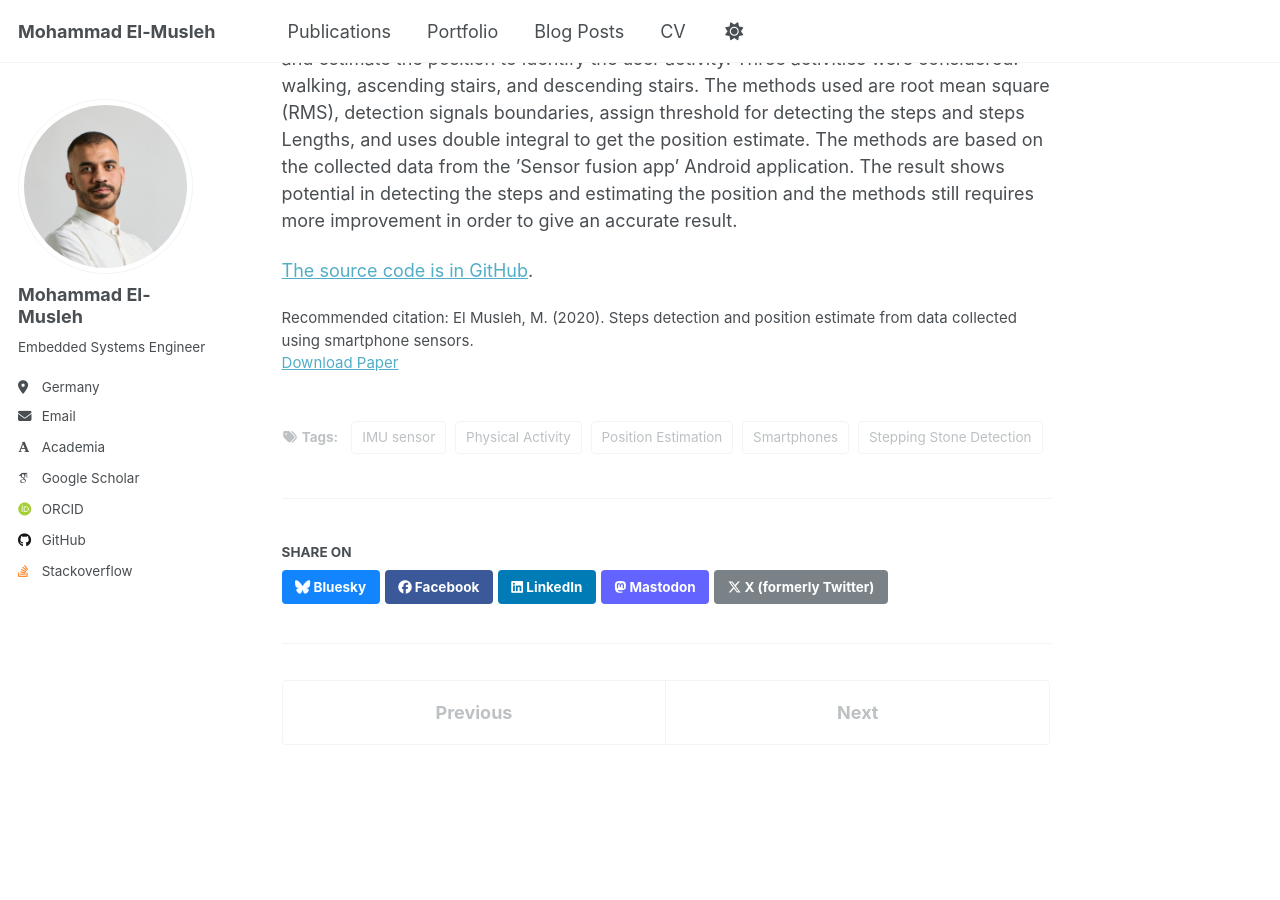
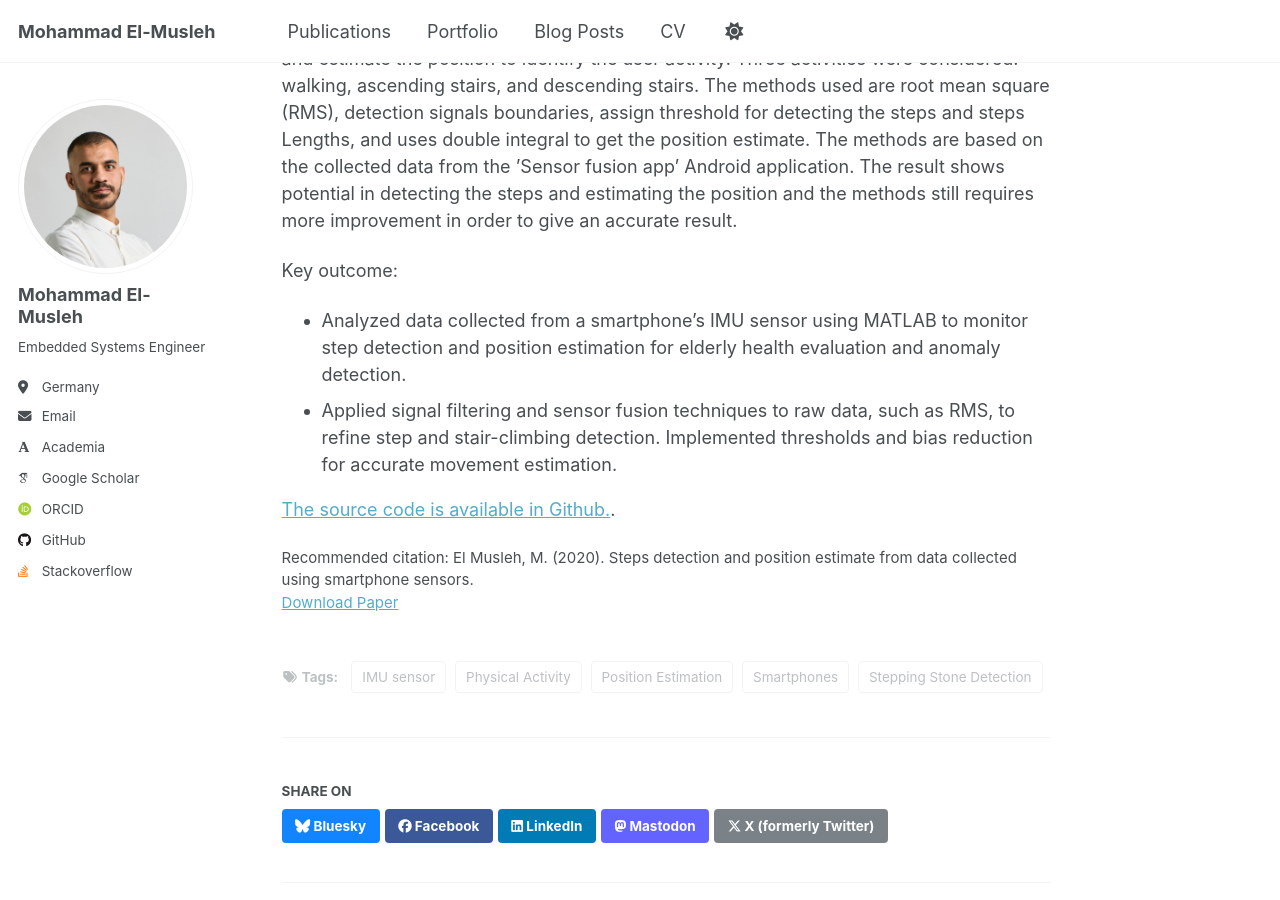
Before and after one commit to el-musleh/el-musleh.github.io, a Jekyll site: the page built from _publications/2020-11-26-smartphone-steps-detection-and-position-estimate.md, in a window 1280 px wide and 900 px high, scrolled down 314 px. Built offline with Jekyll 4.4.1, drawn with Linux system fonts in a browser that asks for light colours; some web fonts are replaced; a script that is not in the unit is left out.

Commit message:
Update text in the publication pages include adding referece to the source code

```diff
--- a/_publications/2020-11-26-smartphone-steps-detection-and-position-estimate.md
+++ b/_publications/2020-11-26-smartphone-steps-detection-and-position-estimate.md
@@ -13,4 +13,8 @@ tags: [Physical Activity, Smartphones, Position Estimation, Stepping Stone Detec
 
 The life expectancy of the elderly population is expected to increase and this means many older adults living alone will be in need of medical support and care. With the advantage of smartphones that has built-in IMU sensors, it can be used to allow the end-user to self-track and diagnose, i.e., health monitoring. This project work will be focusing on the automatic detection of performed activity, particularly in the process of detecting steps and estimate the position to identify the user activity. Three activities were considered: walking, ascending stairs, and descending stairs. The methods used are root mean square (RMS), detection signals boundaries, assign threshold for detecting the steps and steps Lengths, and uses double integral to get the position estimate. The methods are based on the collected data from the ’Sensor fusion app’ Android application. The result shows potential in detecting the steps and estimating the position and the methods still requires more improvement in order to give an accurate result.
 
-[The source code is in GitHub](https://github.com/el-musleh/phoneIMU).
+Key outcome:
+- Analyzed data collected from a smartphone's IMU sensor using MATLAB to monitor step detection and position estimation for elderly health evaluation and anomaly detection.
+- Applied signal filtering and sensor fusion techniques to raw data, such as RMS, to refine step and stair-climbing detection. Implemented thresholds and bias reduction for accurate movement estimation.
+
+[The source code is available in Github.](https://github.com/el-musleh/phoneIMU).
```
Also changed, not shown: other parts of _publications/2020-11-26-smartphone-steps-detection-and-position-estimate.md (+1 -1 lines), _publications/2020-11-11-transformation-of-UML-State-Machine-diagram-into-graph-DB.md (+2 -0 lines).
